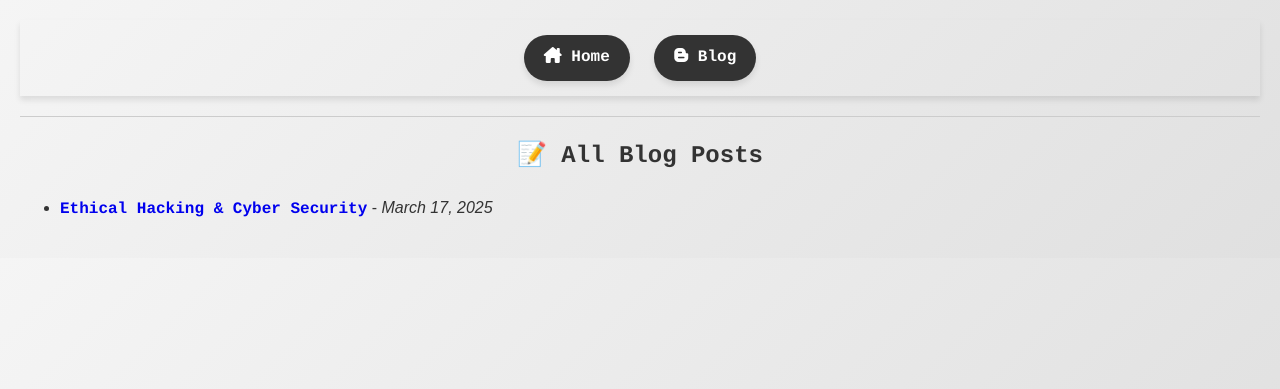
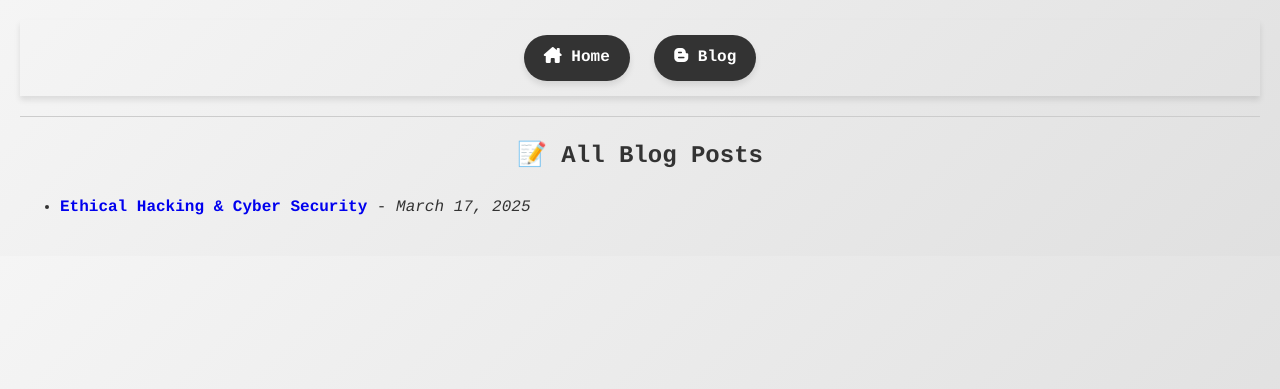
Before and after one commit to foysal1627/foysal1627.github.io, a Jekyll site: the page built from blog.html, in a window 1280 px wide. Shown: the top 389 px of the page. Built offline with Jekyll 4.4.1, drawn with Linux system fonts in a browser that asks for light colours.

Commit message:
Update blog.html

```diff
--- a/blog.html
+++ b/blog.html
@@ -7,7 +7,7 @@ title: "All Blog Posts"
 
 <ul>
     {% for post in site.posts %}
-        <li>
+        <li style="font-family: courier">
             <a style="font-family: courier; font-weight: bold; text-decoration: none" href="{{ post.url }}">{{ post.title }}</a> - <i>{{ post.date | date: "%B %d, %Y" }}</i>
         </li>
     {% endfor %}
```
